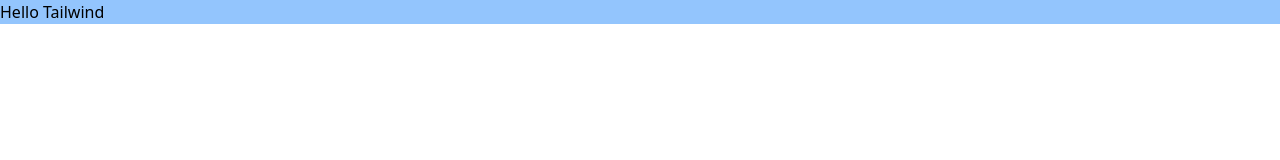
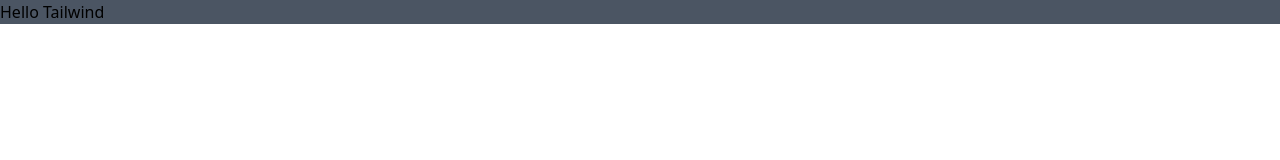
Before and after one commit to RamziFartas/Aspen-Center, a website: page Fail/dist/index.html in a window 1280 px wide. Drawn offline with Linux system fonts and the light colour scheme.

Commit message:
modified:   Fail/dist/index.html 	modified:   Fail/dist/style.css

```diff
--- a/Fail/dist/index.html
+++ b/Fail/dist/index.html
@@ -8,6 +8,6 @@
     <title>Portfolio</title>
 </head>
 <body>
-    <h1 class="bg-blue-300">Hello Tailwind</h1>
+    <h1 class="bg-gray-600">Hello Tailwind</h1>
 </body>
 </html>
```
Also changed, not shown: Fail/dist/style.css.
